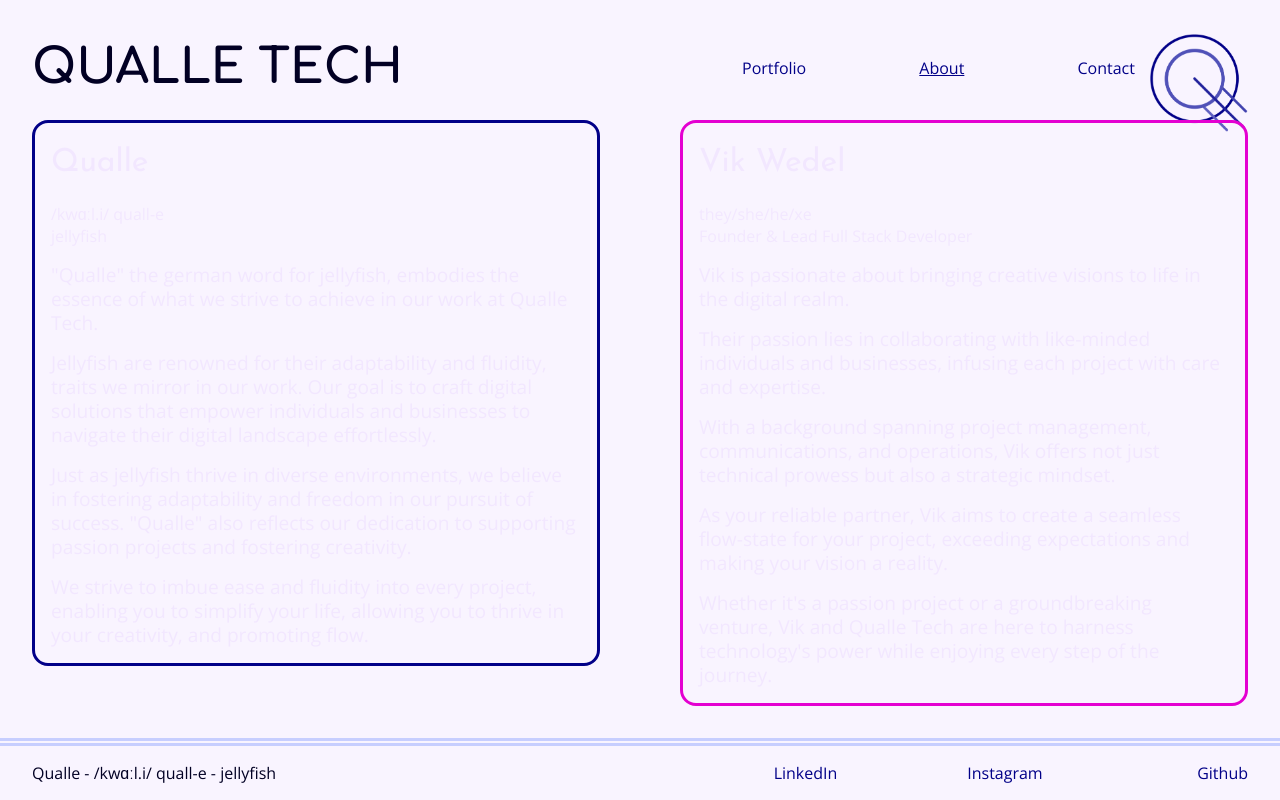
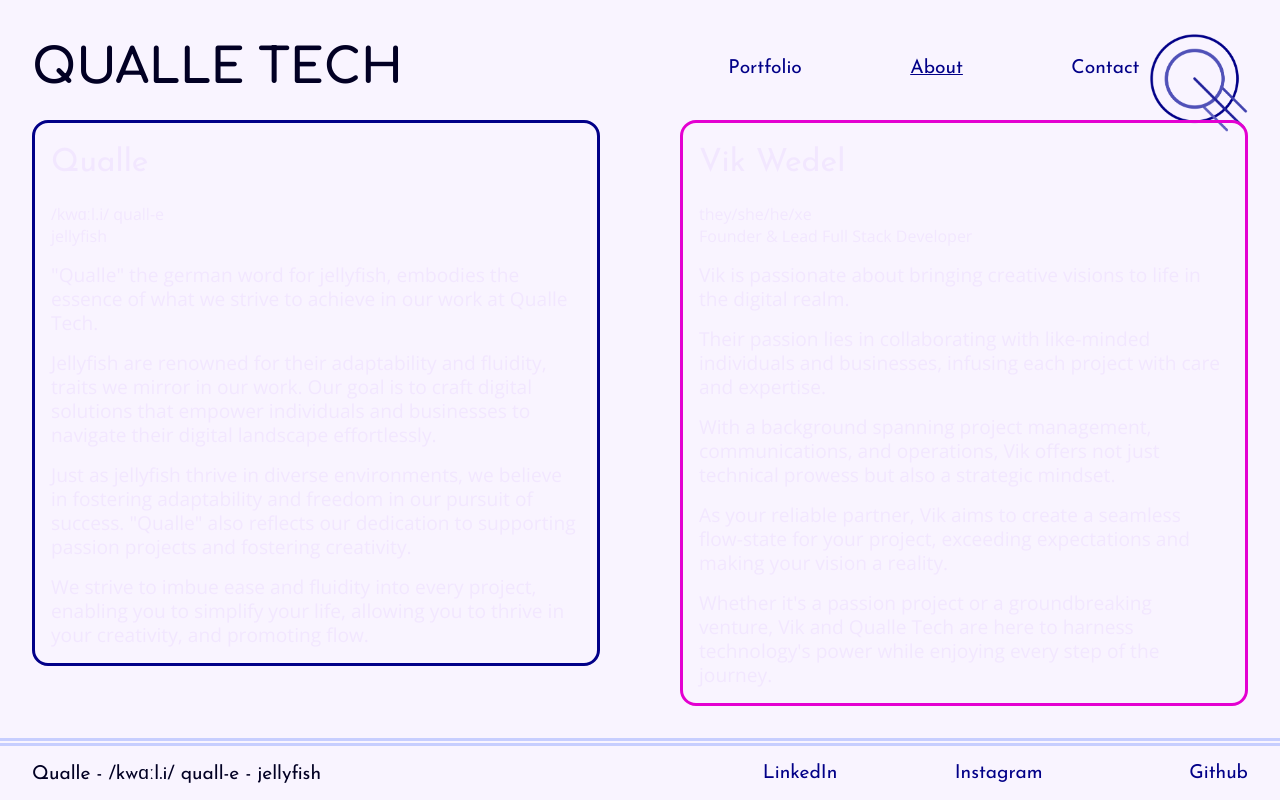
Before and after one commit to qualletech/2024, a Next.js app: page /about in a window 1280 px wide. Built offline with nearby package versions, Linux system fonts and the light colour scheme.

Commit message:
Update font and sizing

```diff
--- a/app/layouts/subpages.tsx
+++ b/app/layouts/subpages.tsx
@@ -182,12 +182,16 @@
 `
 
 const FooterText = styled.p`
+  font-family: "Josefin Sans", sans-serif;
+  font-size: 1.2rem;
   color: ${theme.colors.primaryLight};
   @media screen and (max-width: 1023px) and (orientation: portrait) {
     font-size: 1.1rem;
   }
 `
 const IconContainer = styled.a<{ $active?: boolean }>`
+  font-family: "Josefin Sans", sans-serif;
+  font-size: 1.2rem;
   text-decoration: ${({ $active }) => ($active ? "underline" : "none")};
   color: ${theme.colors.neutralDark};
   cursor: pointer;
```
